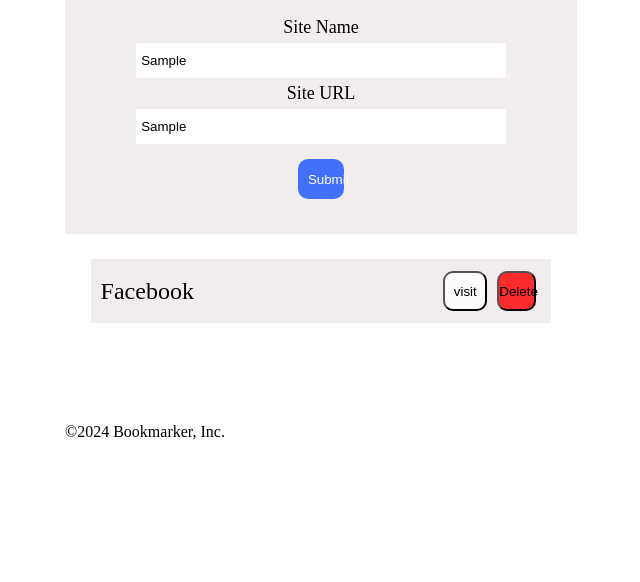
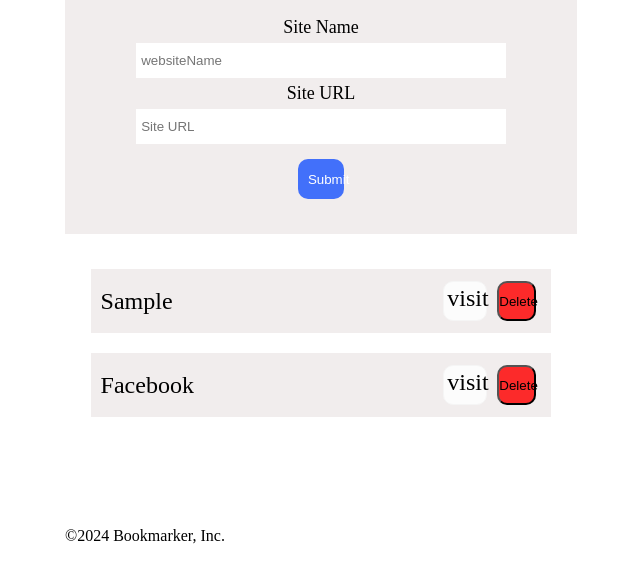
Before and after one commit to RohbiV/BookMarker, a plain HTML site: page index.html in a window 1280 px wide. Both pictures are taken after typing "Sample", "Sample" into the empty fields and a click on the button "Submit". Shown: the part 174-756 px from the top of the page, without its empty margins (319-959 px from the left). Drawn offline with Linux system fonts and the light colour scheme.

Commit message:
Changed the visit button to visit link and added functionality to create bookmarks

```diff
--- a/index.html
+++ b/index.html
@@ -16,17 +16,19 @@
             <h1>Bookmark Your Favourite Sites</h1>
             <label for="websiteName">Site Name</label>
             <br>
-            <input type="text" id="websiteName" name="sitename" placeholder="websiteName">
+            <input type="text" id="websiteName" name="sitename" placeholder="websiteName" required>
             <br>
             <label for="URL">Site URL</label>
             <br>
-            <input type="text" id="URL" name="siteurl" placeholder="Site URL">
+            <input type="text" id="URL" name="siteurl" placeholder="Site URL" required>
             <br>
             <button type="submit" id="submit">Submit</button>
         </div>
-        <div class="items">Facebook <button class="visit">visit</button><button>Delete</button></div>
+        <div class="items">Facebook <a href="#" class="VisBtn">visit</a><button>Delete</button></div>
         <footer class="foot"><span>&#169;</span>2024 Bookmarker, Inc.</footer>
     </div>
+    <script src="main.js"></script>
+
 </body>
 
 </html>
--- a/main.css
+++ b/main.css
@@ -62,6 +62,7 @@ hr{
 }
 
 .items{
+    margin: 10px;
     padding: 10px;
     width: 90%;
     min-height: 4rem;
@@ -78,7 +79,24 @@ hr{
     border-radius: 10px;
     height: 2.5rem;
 }
-.items > button:nth-child(2) {
+
+.VisBtn {
+    background-color: rgba(255, 255, 255, 0.823);
+    border: 1px solid whitesmoke;
+    border-radius: 10px;
+    height: 2.5rem;
+    text-decoration: none;
+    padding: 3px;
+    color: black;
+}
+
+.VisBtn :active, :visited, :hover{
+    color: black;
+}
+
+
+
+.items > button {
     background-color: rgba(255, 0, 0, 0.823);
     border-radius: 10px;
     height: 2.5rem;
--- a/main.js
+++ b/main.js
@@ -0,0 +1,86 @@
+// lets have some fun with JS
+
+
+let inputSite = document.querySelector("#websiteName");
+let inputURL = document.querySelector("#URL");
+
+const btn = document.querySelector("#submit");
+const container = document.querySelector(".inputcontainer");
+
+let siteName,URLName;
+
+inputSite.addEventListener("keyup", (e)=>{
+    siteName = inputSite.value;
+    // console.log(siteName);
+});
+
+const validate = (url) => {      //validation for url
+    try{
+        new URL(url);
+        return true;
+    } catch(err) {
+        return false;
+    }
+};
+
+inputURL.addEventListener("keyup", (e)=>{
+    URLName = inputURL.value;
+    // fun();
+});
+
+
+
+// const fun = ()=>{
+//     console.log(siteName);
+//     console.log(URLName);
+// };
+
+
+
+const createBookmark = () => {
+    const div = document.createElement("div");      //creating the upper div
+
+    const divText = document.createTextNode(inputSite.value); //creating item name
+    div.append(divText);
+
+    const visBtn = document.createElement("a");      // adding visit button
+    visBtn.innerText = "visit";
+    visBtn.className = "VisBtn";
+    visBtn.href = URLName;
+    div.append(visBtn);
+
+    const delBtn = document.createElement("button"); //adding delete button
+    delBtn.innerText = "Delete";
+    div.append(delBtn);
+
+    div.className = "items";       // adding the class name items to bookmarks
+
+    container.insertAdjacentElement("afterend",div);
+
+
+    // now adding functionality in delete button
+
+    delBtn.addEventListener("click", (e)=>{
+        e.target.parentNode.remove();
+    });
+
+
+};
+
+
+
+btn.addEventListener("click", ()=>{
+    inputSite.blur();
+    let isValid = validate(inputURL.value);
+
+    if(isValid) {
+        URLName = inputURL.value;
+    } else {
+        alert("Enter a valid URL");
+        inputURL.value = "";
+    }
+
+    createBookmark();
+    inputSite.value = "";
+    inputURL.value = "";
+});
```
